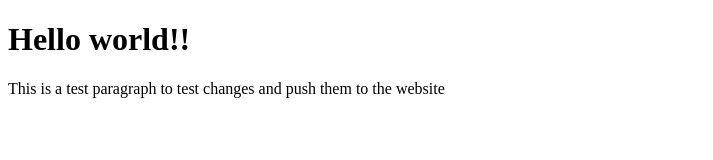
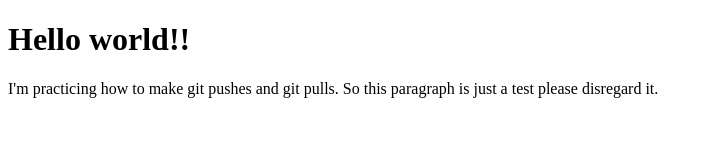
Before and after one commit to dengb3/Hello-world, a plain HTML site: page index.html in a window 1280 px wide. Shown: the whole page, without its empty margins (0-713 px from the left). Drawn offline with Linux system fonts and the light colour scheme.

Commit message:
Changed the paragraph text

```diff
--- a/index.html
+++ b/index.html
@@ -9,7 +9,8 @@
     <div>
       <h1>Hello world!!</h1>
       <p>
-        This is a test paragraph to test changes and push them to the website
+        I'm practicing how to make git pushes and git pulls. So this paragraph
+        is just a test please disregard it.
       </p>
     </div>
   </body>
```
Also changed, not shown: 1 other file.
